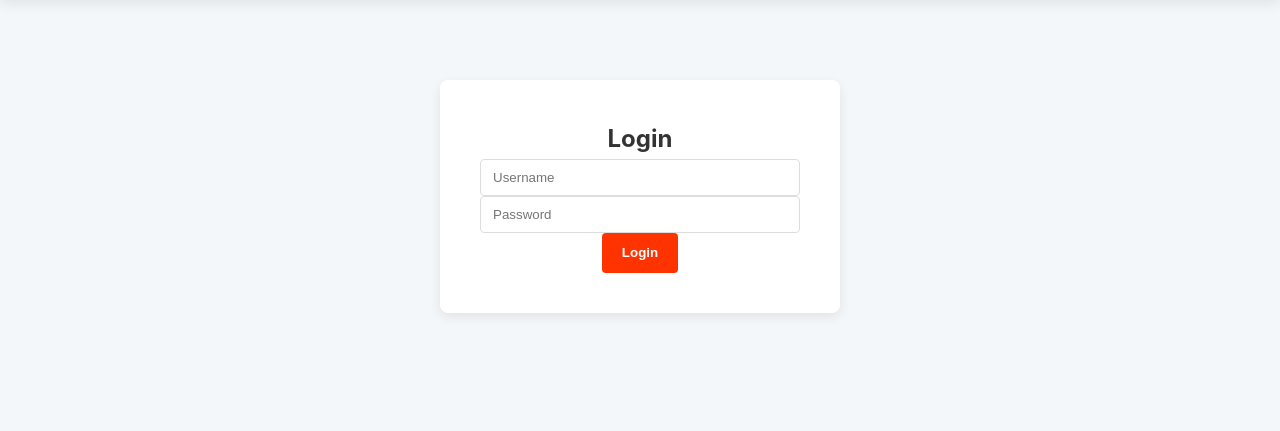
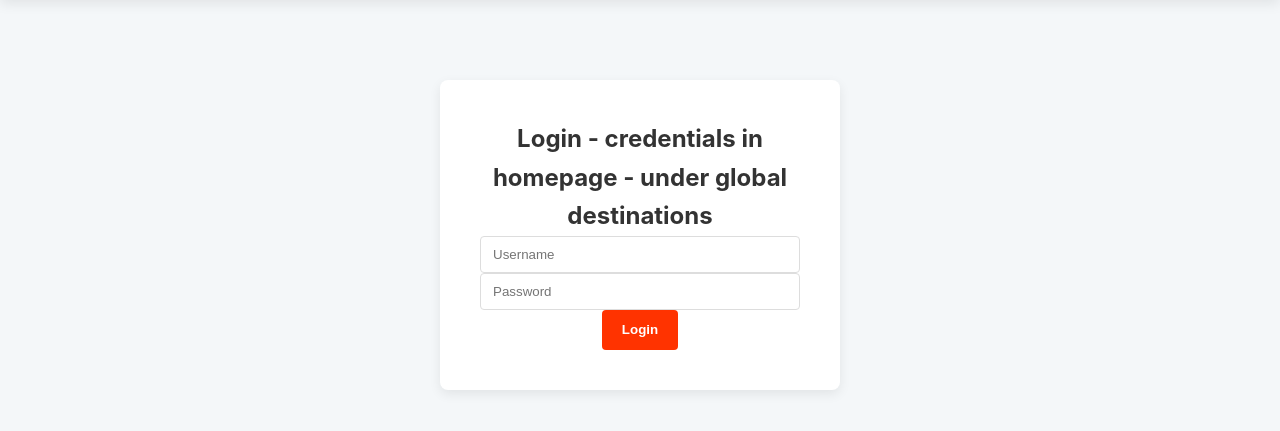
Before and after one commit to sbugniht/databases-project, a PHP site: page /login.php in a window 1280 px wide. Shown: the part 68-499 px from the top of the page. Run offline with PHP 8.4, Linux system fonts and the light colour scheme.

Commit message:
addedCredentials

```diff
--- a/public_html/index.php
+++ b/public_html/index.php
@@ -161,6 +161,7 @@ $conn->close();
     <div class="feature-card">
       <h3>Global Destinations</h3>
       <p>Book domestic and international flights easily from one platform.</p>
+      <p>admin credentials: 1 - admin01, user credentials: 3 - john123</p>
     </div>
     <div class="feature-card">
       <h3>Live Flight Status</h3>
--- a/public_html/login.php
+++ b/public_html/login.php
@@ -67,7 +67,7 @@ $conn->close();
   </header>
 
   <div class="login-container">
-    <h2>Login</h2>
+    <h2>Login - credentials in homepage - under global destinations</h2>
     <form method="post" action="login.php">
       <input type="text" name="username" placeholder="Username" required>
       <input type="password" name="password" placeholder="Password" required>
```
